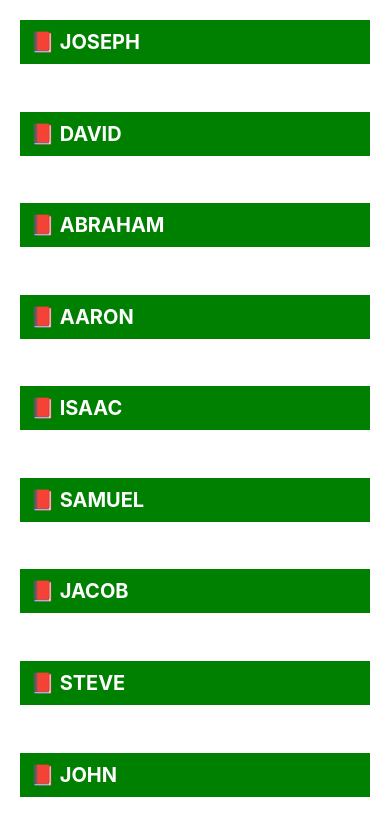
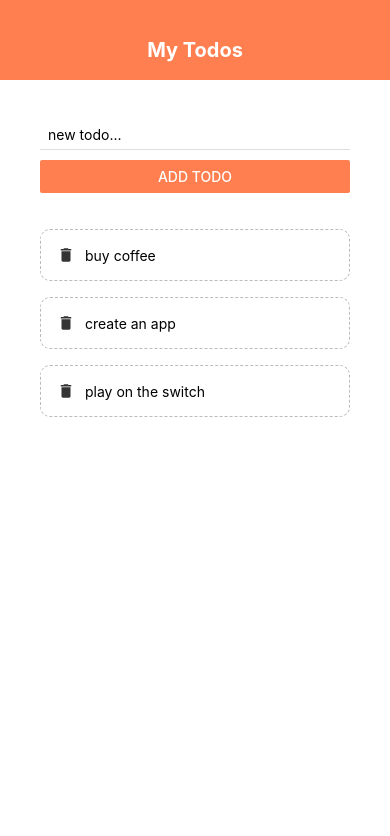
Before and after one commit to saitnyalcin/react-native-helloworld, a React Native app: screen / in a window 390 px wide. Shown: the top 836 px of the page. Built offline with nearby package versions, Linux system fonts and the light colour scheme.

Commit message:
todo items are added

```diff
--- a/App.js
+++ b/App.js
@@ -1,31 +1,56 @@
-import { useState } from "react";
-import { ScrollView, StyleSheet, Text, View } from "react-native";
+import React, { useState } from "react";
+import {
+  FlatList,
+  StyleSheet,
+  TouchableWithoutFeedback,
+  View,
+} from "react-native";
+import AddTodo from "./components/addTodo";
+import Header from "./components/header";
+import TodoItem from "./components/todoItem";
 
 export default function App() {
-  const [people, setpeople] = useState([
-    { name: "joseph", key: "1" },
-    { name: "david", key: "2" },
-    { name: "abraham", key: "3" },
-    { name: "aaron", key: "4" },
-    { name: "isaac", key: "5" },
-    { name: "samuel", key: "6" },
-    { name: "jacob", key: "7" },
-    { name: "steve", key: "8" },
-    { name: "john", key: "9" },
+  const [todos, setTodos] = useState([
+    { text: "buy coffee", key: "1" },
+    { text: "create an app", key: "2" },
+    { text: "play on the switch", key: "3" },
   ]);
 
+  const pressHandler = (key) => {
+    setTodos((prevTodos) => {
+      return prevTodos.filter((todo) => todo.key != key);
+    });
+  };
+
+  const submitHandler = (text) => {
+    if (text.length > 3) {
+      setTodos((prevTodos) => {
+        return [{ text, key: Math.random().toString() }, ...prevTodos];
+      });
+    } else {
+      console.log("OOPS, Todo must be over 3 characters long", [
+        { text: "Understood", onPress: () => console.log("alert closed") },
+      ]);
+    }
+  };
+
   return (
-    <View style={styles.container}>
-      {people.map((item) => (
-        <ScrollView>
-          <View key={item.key}>
-            <Text style={styles.item}>
-              <span>📕</span> {item.name.toUpperCase()}
-            </Text>
+    <TouchableWithoutFeedback>
+      <View style={styles.container}>
+        <Header />
+        <View style={styles.content}>
+          <AddTodo submitHandler={submitHandler} />
+          <View style={styles.list}>
+            <FlatList
+              data={todos}
+              renderItem={({ item }) => (
+                <TodoItem item={item} pressHandler={pressHandler} />
+              )}
+            />
           </View>
-        </ScrollView>
-      ))}
-    </View>
+        </View>
+      </View>
+    </TouchableWithoutFeedback>
   );
 }
 
@@ -33,14 +58,11 @@
   container: {
     flex: 1,
     backgroundColor: "#fff",
-    paddingTop: 20,
-    paddingHorizontal: 20,
   },
-  item: {
-    padding: 10,
-    backgroundColor: "green",
-    fontSize: 20,
-    color: "white",
-    fontWeight: "bold",
+  content: {
+    padding: 40,
+  },
+  list: {
+    marginTop: 20,
   },
 });
--- /dev/null
+++ b/components/AddTodo.js
@@ -0,0 +1,37 @@
+import React, { useState } from "react";
+import { Button, StyleSheet, TextInput, View } from "react-native";
+
+export default function AddTodo({ submitHandler }) {
+  const [text, setText] = useState("");
+
+  const changeHandler = (val) => {
+    setText(val);
+  };
+
+  const pressHandler = () => {
+    submitHandler(text);
+    setText("");
+  };
+
+  return (
+    <View>
+      <TextInput
+        style={styles.input}
+        placeholder="new todo..."
+        onChangeText={changeHandler}
+        value={text}
+      />
+      <Button color="coral" onPress={pressHandler} title="add todo" />
+    </View>
+  );
+}
+
+const styles = StyleSheet.create({
+  input: {
+    marginBottom: 10,
+    paddingHorizontal: 8,
+    paddingVertical: 6,
+    borderBottomWidth: 1,
+    borderBottomColor: "#ddd",
+  },
+});
--- /dev/null
+++ b/components/Header.js
@@ -0,0 +1,24 @@
+import React from "react";
+import { View, Text, StyleSheet } from "react-native";
+
+export default function Header() {
+  return (
+    <View style={styles.header}>
+      <Text style={styles.title}>My Todos</Text>
+    </View>
+  );
+}
+
+const styles = StyleSheet.create({
+  header: {
+    height: 80,
+    paddingTop: 38,
+    backgroundColor: "coral",
+  },
+  title: {
+    textAlign: "center",
+    color: "#fff",
+    fontSize: 20,
+    fontWeight: "bold",
+  },
+});
--- /dev/null
+++ b/components/TodoItem.js
@@ -0,0 +1,31 @@
+import { MaterialIcons } from "@expo/vector-icons";
+import React from "react";
+import { StyleSheet, Text, TouchableOpacity, View } from "react-native";
+
+export default function TodoItem({ pressHandler, item }) {
+  return (
+    <TouchableOpacity onPress={() => pressHandler(item.key)}>
+      <View style={styles.item}>
+        <MaterialIcons name="delete" size={18} color="#333" />
+        <Text style={styles.itemText}>{item.text}</Text>
+      </View>
+    </TouchableOpacity>
+  );
+}
+
+const styles = StyleSheet.create({
+  item: {
+    padding: 16,
+    marginTop: 16,
+    borderColor: "#bbb",
+    borderWidth: 1,
+    borderStyle: "dashed",
+    borderRadius: 1,
+    borderRadius: 10,
+    flexDirection: "row",
+    alignItems: "center",
+  },
+  itemText: {
+    marginLeft: 10,
+  },
+});
```
